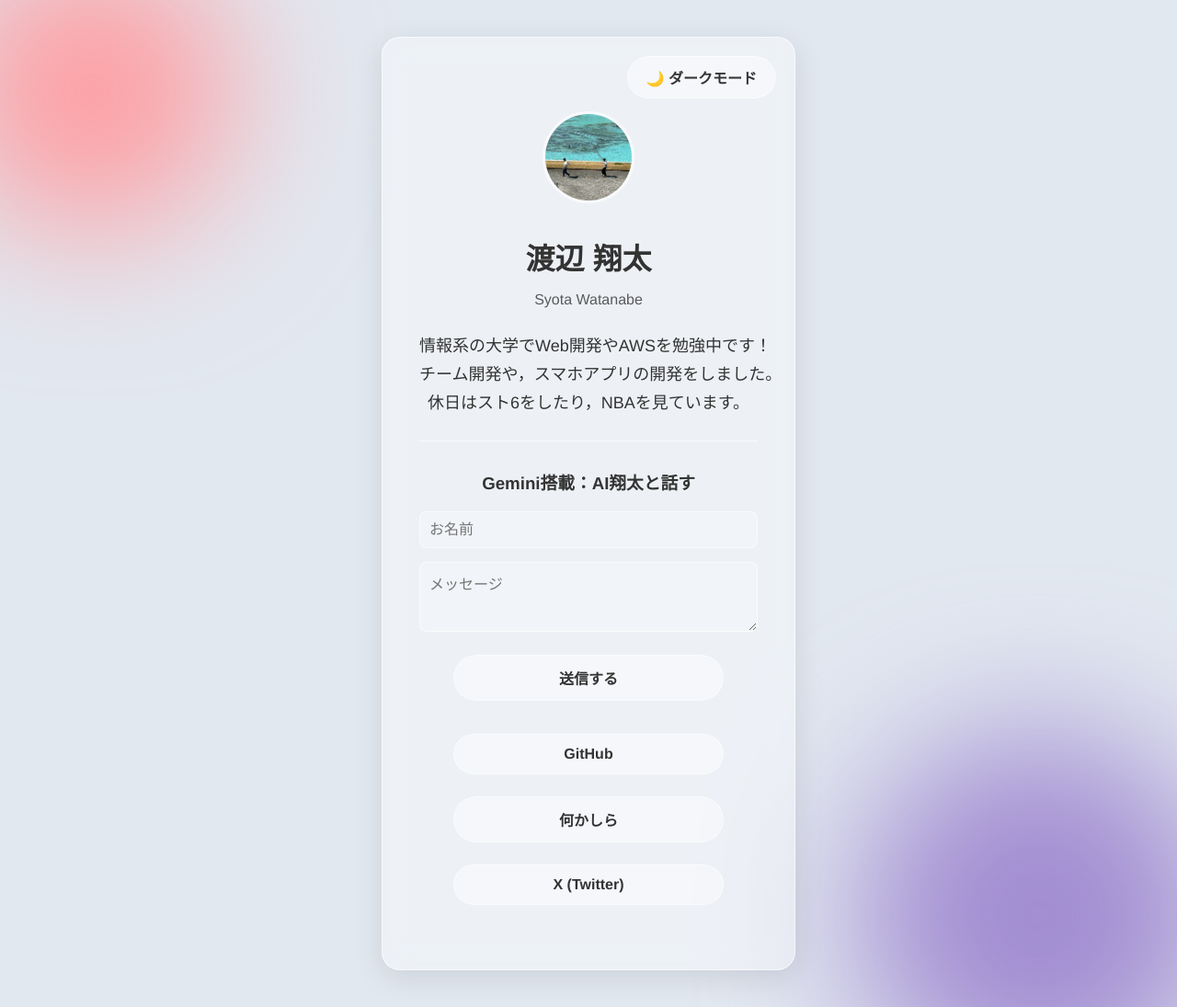
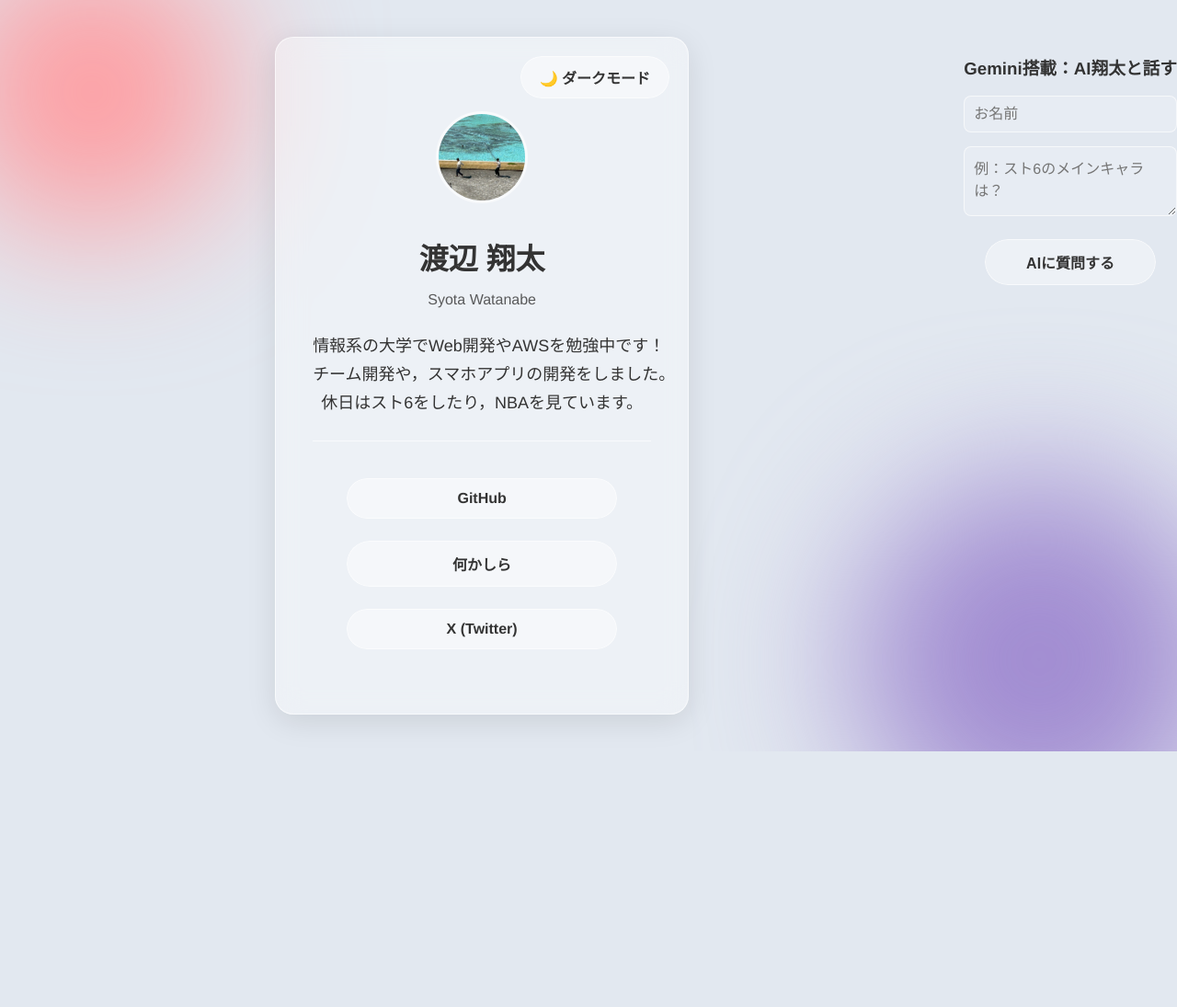
Before and after one commit to watchsyota-design/profile_site, a plain HTML site: page index.html in a window 1280 px wide. Shown: the whole page at 92% size. After the commit the page ends 817 px from the top, so only its background shows below. Drawn offline with Linux system fonts and the light colour scheme.

Commit message:
ボタン配置と文章の訂正

```diff
--- a/index.html
+++ b/index.html
@@ -30,17 +30,6 @@
 
       <hr style="border: none; border-top: 1px solid var(--glass-border); margin: 30px 0;">
 
-      <div class="contact-section">
-        <h3>Gemini搭載：AI翔太と話す</h3>
-        <form id="contact-form" class="contact-form">
-          <input type="text" id="sender-name" placeholder="お名前" required>
-          <textarea id="sender-message" placeholder="メッセージ" rows="3" required></textarea>
-          <button type="submit" class="glass-btn">送信する</button>
-        </form>
-        <!-- APIからの返事を表示する場所 -->
-        <p id="response-message" style="margin-top: 10px; font-size: 0.9rem;"></p>
-      </div>
-
     <ul class="links">
       <li><a href="https://github.com/watchsyota-design/profile_site" class="glass-btn">GitHub</a></li>
       <li><a href="#" class="glass-btn">何かしら</a></li>
@@ -48,6 +37,19 @@
     </ul>
   </div>
 
+  <hr style="border: none; border-top: 1px solid var(--glass-border); margin: 30px 0;">
+
+  <div class="contact-section">
+    <h3>Gemini搭載：AI翔太と話す</h3>
+    <form id="contact-form" class="contact-form">
+      <input type="text" id="sender-name" placeholder="お名前" required>
+      <textarea id="sender-message" placeholder="例：スト6のメインキャラは？" rows="3" required></textarea>
+      <button type="submit" class="glass-btn">AIに質問する</button>
+    </form>
+    <!-- APIからの返事を表示する場所 -->
+    <p id="response-message" style="margin-top: 10px; font-size: 0.9rem;"></p>
+  </div>
+
   <script src="script.js"></script>
 </body>
 </html>
```
